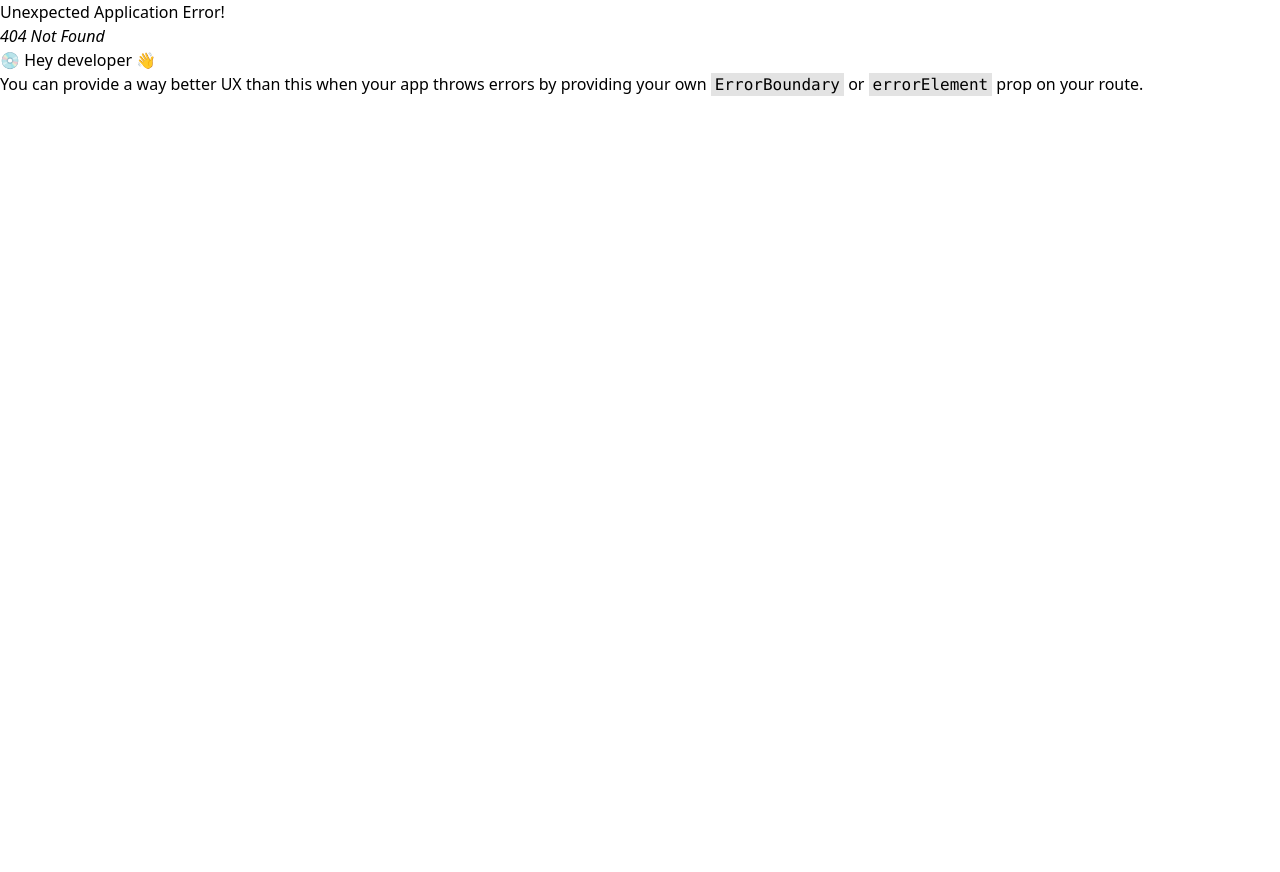
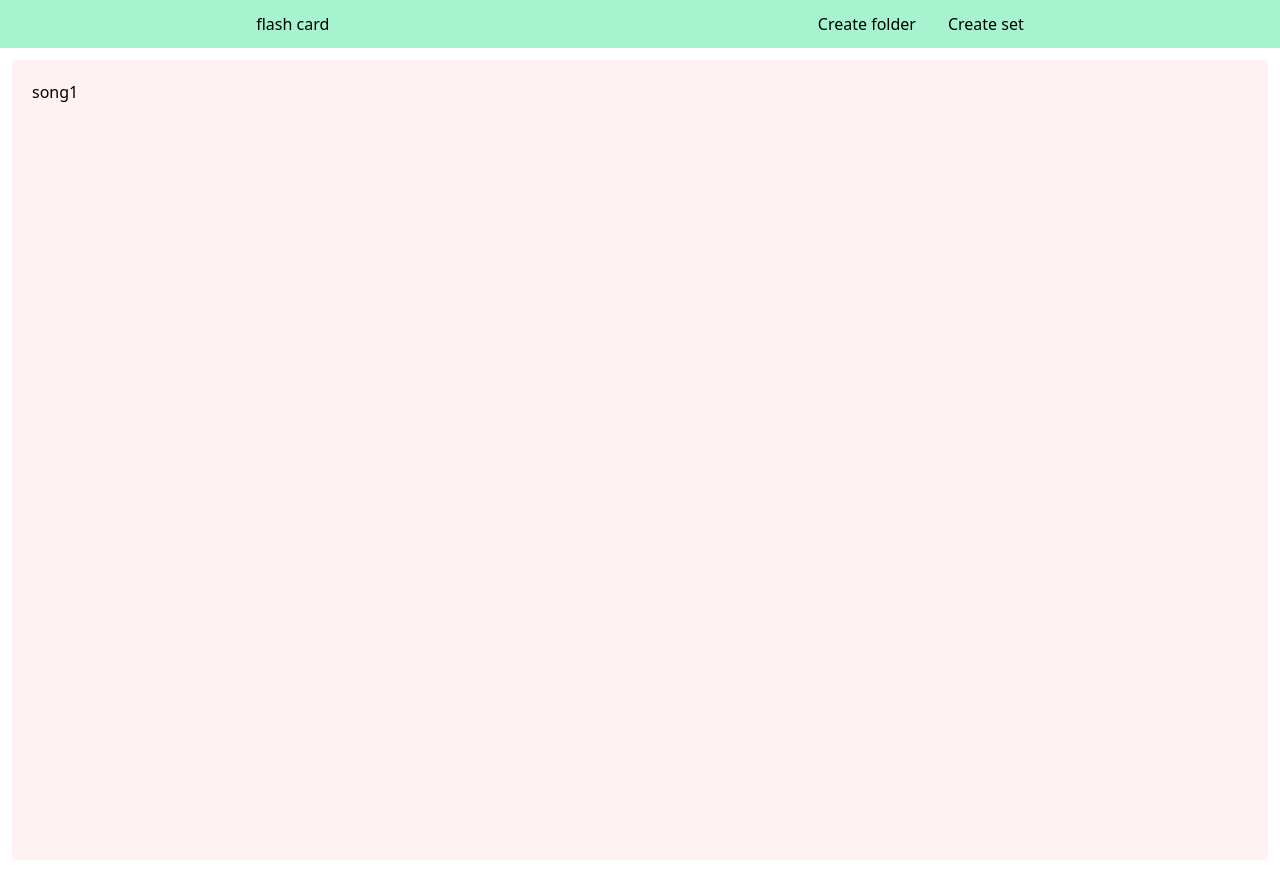
Before and after one commit to asma-gaini/flashCard, a React (Vite) app: page /set/1/song1 in a window 1280 px wide. Before the commit this address had no page. Before the commit the page ends 800 px from the top, so only its background shows below. Built offline with nearby package versions, Linux system fonts and the light colour scheme.

Commit message:
try for showing word in list of word

```diff
--- a/src/App.jsx
+++ b/src/App.jsx
@@ -6,6 +6,7 @@ import CreateSet from "./featueres/forms/CreateSet";
 import BackOfCard from "./featueres/back&front Card/BackOfCard";
 import FrontOfCard from "./featueres/back&front Card/FrontOfCard";
 import ListOfSong from "./featueres/display list/ListOfSong";
+import ListOfWord from "./featueres/display list/ListOfWord";
 
 const router = createBrowserRouter([
   {
@@ -17,6 +18,7 @@ const router = createBrowserRouter([
       { path: "/frontCard", element: <FrontOfCard /> },
       { path: "/backCard", element: <BackOfCard /> },
       { path: "/set/:setId", element: <ListOfSong /> },
+      { path: "/set/:setId/:songName", element: <ListOfWord /> },
 
       // { path: "/question", element: <Question />, action: createQuestionForm },
     ],
--- a/src/featueres/display list/ListOfSong.jsx
+++ b/src/featueres/display list/ListOfSong.jsx
@@ -4,9 +4,9 @@ import "./listOfSong.css";
 
 function ListOfSong() {
   const { setId } = useParams();
-  console.log(typeof setId);
+  // console.log(typeof setId);
   const id = parseInt(setId);
-  console.log(typeof id);
+  // console.log(typeof id);
 
   return (
     <div className="songsBox">
@@ -15,7 +15,8 @@ function ListOfSong() {
           setItem.setId === id &&
           setItem.word.map((song) => (
             <div>
-              <Link className="songBox" to="/">
+              {/* noghte aval address ru nazar vagarna address tu url 2 bar tekrar mishe va error mide bet */}
+              <Link className="songBox" to={`/set/${setId}/${song.songName}`}>
                 {song.songName}
               </Link>
             </div>
--- /dev/null
+++ b/src/featueres/display list/ListOfWord.jsx
@@ -0,0 +1,69 @@
+import { useParams } from "react-router-dom";
+import { dataInformationSet } from "../../utils/constants";
+
+function ListOfWord() {
+  const { setId, songName } = useParams();
+  const id = parseInt(setId);
+  const name = songName;
+
+  // console.log("name song:  " + name);
+  // const S1 = console.log("s1:  " + dataInformationSet[id - 1].word);
+  // const S2 = dataInformationSet[id - 1].word.map((song) => {
+  //   const arr = Object.entries(song);
+  //   console.log("s2:  " + arr);
+  // });
+  // const S3 = dataInformationSet[id - 1].word.map((song) =>
+  //   Object.entries(song).map((songItem) => {
+  //     songItem[0] === name && console.log("s3:   " + songItem[1]);
+  //   })
+  // );
+  // const S4 = dataInformationSet[id - 1].word.map((song) =>
+  //   Object.entries(song).map((songItem) => {
+  //     songItem[0] === name &&
+  //       console.log(
+  //         "s4: s3Array:   " +
+  //           Object.entries(songItem[1]) +
+  //           " / lenght: " +
+  //           Object.entries(songItem[1]).length
+  //       );
+  //   })
+  // );
+  const S5 = dataInformationSet[id - 1].word.map((song) =>
+    Object.entries(song).map((songItem) => {
+      songItem[0] === name &&
+        Object.entries(songItem[1]).map(([word, mean]) =>
+          console.log(
+            "s5:  " +
+              [word, mean] +
+              "  / s5 wordName:  " +
+              word +
+              "  / s5 wordMean:  " +
+              mean
+          )
+        );
+    })
+  );
+
+  return (
+    <div>
+      {dataInformationSet[id - 1].word.map((song) =>
+        Object.entries(song).map((songItem) => {
+          songItem[0] === name &&
+            Object.entries(songItem[1]).map(([word, mean]) => (
+              <p key={word}>
+                wordName: {word} & wordMean: {mean}
+              </p>
+            ));
+        })
+      )}
+<p>{name}</p>
+      {/* {S5.map((word) => (
+        <p>
+          wordkey: {word[0]} & wordMean: {word[1]}
+        </p>
+      ))} */}
+    </div>
+  );
+}
+
+export default ListOfWord;
--- a/src/utils/constants.js
+++ b/src/utils/constants.js
@@ -18,7 +18,6 @@ export const dataInformationSet = [
         song2: {
           word1: "کلمه 1",
           word2: "کلمه 2",
-          word3: "کلمه 3",
         },
       },
       {
```
